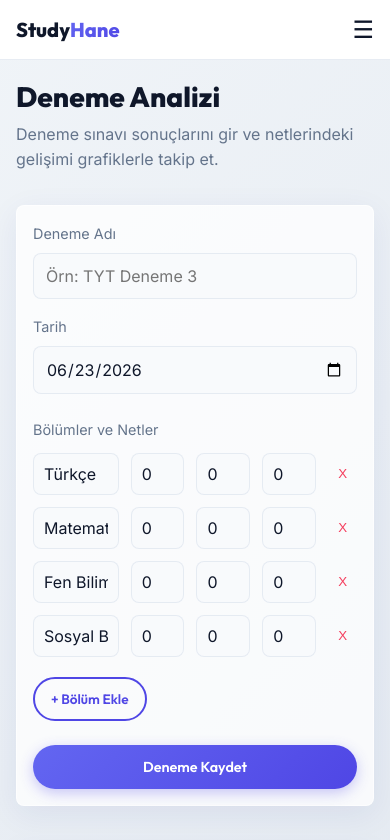
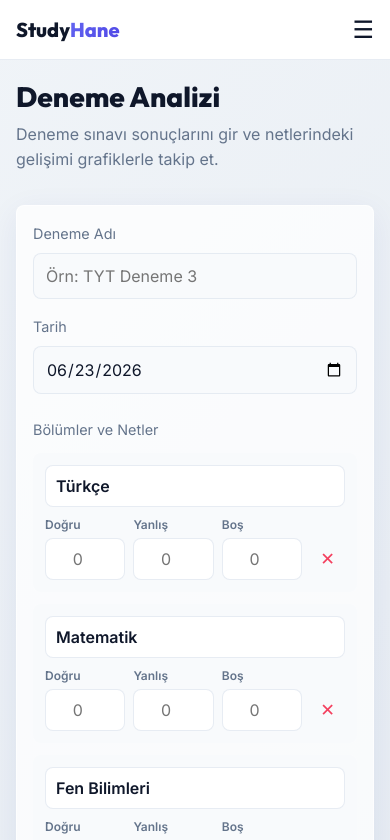
Before and after one commit to Mutlu3/StudyHane, a Next.js app: page /dashboard/exams in a window 390 px wide. Shown: the top 840 px of the page. Built offline with nearby package versions, Linux system fonts and the light colour scheme; no server answers; the database is empty; sample sign-in values are in the browser's storage.

Commit message:
Fix mobile dashboard sizing, exam 025 bug, AI analysis errors

```diff
--- a/src/app/api/mock-exams/ai-analysis/route.ts
+++ b/src/app/api/mock-exams/ai-analysis/route.ts
@@ -4,10 +4,12 @@ import { authOptions } from "@/lib/auth";
 import prisma from "@/lib/prisma";
 import { GoogleGenAI } from "@google/genai";
 
+export const dynamic = "force-dynamic";
+
 export async function POST() {
   const session = await getServerSession(authOptions);
   if (!session?.user) {
-    return new NextResponse("Unauthorized", { status: 401 });
+    return NextResponse.json({ analysis: "Analiz için giriş yapmanız gerekiyor." }, { status: 401 });
   }
 
   const userId = (session.user as any).id;
@@ -60,8 +62,10 @@ ${promptData}
     });
 
     return NextResponse.json({ analysis: response.text });
-  } catch (error) {
+  } catch (error: any) {
     console.error("AI Analysis Error:", error);
-    return new NextResponse("Internal Error", { status: 500 });
+    return NextResponse.json({
+      analysis: "Yapay zeka şu an meşgul, lütfen birkaç saniye sonra tekrar deneyin. (Hata: " + (error?.message || "Bilinmeyen") + ")"
+    });
   }
 }
--- a/src/app/dashboard/exams/page.tsx
+++ b/src/app/dashboard/exams/page.tsx
@@ -32,10 +32,10 @@ export default function MockExamsPage() {
   const [examName, setExamName] = useState("");
   const [date, setDate] = useState(new Date().toISOString().split('T')[0]);
   const [sections, setSections] = useState([
-    { sectionName: "Türkçe", correct: 0, wrong: 0, empty: 0 },
-    { sectionName: "Matematik", correct: 0, wrong: 0, empty: 0 },
-    { sectionName: "Fen Bilimleri", correct: 0, wrong: 0, empty: 0 },
-    { sectionName: "Sosyal Bilimler", correct: 0, wrong: 0, empty: 0 },
+    { sectionName: "Türkçe", correct: "", wrong: "", empty: "" },
+    { sectionName: "Matematik", correct: "", wrong: "", empty: "" },
+    { sectionName: "Fen Bilimleri", correct: "", wrong: "", empty: "" },
+    { sectionName: "Sosyal Bilimler", correct: "", wrong: "", empty: "" },
   ]);
 
   useEffect(() => {
@@ -79,7 +79,7 @@ export default function MockExamsPage() {
   };
 
   const handleAddSection = () => {
-    setSections([...sections, { sectionName: "", correct: 0, wrong: 0, empty: 0 }]);
+    setSections([...sections, { sectionName: "", correct: "", wrong: "", empty: "" }]);
   };
 
   const handleSectionChange = (index: number, field: string, value: string | number) => {
@@ -95,19 +95,25 @@ export default function MockExamsPage() {
 
   const handleSubmit = async (e: React.FormEvent) => {
     e.preventDefault();
+    const parsed = sections.map(s => ({
+      sectionName: s.sectionName,
+      correct: parseInt(String(s.correct)) || 0,
+      wrong: parseInt(String(s.wrong)) || 0,
+      empty: parseInt(String(s.empty)) || 0,
+    }));
     try {
       const res = await fetch("/api/mock-exams", {
         method: "POST",
         headers: { "Content-Type": "application/json" },
-        body: JSON.stringify({ examName, date, sections }),
+        body: JSON.stringify({ examName, date, sections: parsed }),
       });
       if (res.ok) {
         setExamName("");
         setSections([
-          { sectionName: "Türkçe", correct: 0, wrong: 0, empty: 0 },
-          { sectionName: "Matematik", correct: 0, wrong: 0, empty: 0 },
-          { sectionName: "Fen Bilimleri", correct: 0, wrong: 0, empty: 0 },
-          { sectionName: "Sosyal Bilimler", correct: 0, wrong: 0, empty: 0 },
+          { sectionName: "Türkçe", correct: "", wrong: "", empty: "" },
+          { sectionName: "Matematik", correct: "", wrong: "", empty: "" },
+          { sectionName: "Fen Bilimleri", correct: "", wrong: "", empty: "" },
+          { sectionName: "Sosyal Bilimler", correct: "", wrong: "", empty: "" },
         ]);
         fetchExams();
       } else {
@@ -221,45 +227,58 @@ export default function MockExamsPage() {
         <div style={{ marginBottom: '24px' }}>
           <label style={{ display: 'block', marginBottom: '12px', fontSize: '0.9rem', color: 'var(--text-muted)' }}>Bölümler ve Netler</label>
           {sections.map((section, idx) => (
-            <div key={idx} style={{ display: 'flex', gap: '12px', marginBottom: '12px', alignItems: 'center', flexWrap: 'wrap' }}>
+            <div key={idx} style={{ background: 'var(--bg-primary)', borderRadius: 'var(--radius-sm)', padding: '12px', marginBottom: '12px' }}>
+              <div style={{ marginBottom: '8px' }}>
                 <input
                   type="text"
                   required
                   value={section.sectionName}
                   onChange={e => handleSectionChange(idx, 'sectionName', e.target.value)}
                   placeholder="Ders/Bölüm Adı"
-                style={{ flex: 2, minWidth: '150px', padding: '10px', borderRadius: 'var(--radius-sm)', border: '1px solid var(--border)', background: 'var(--bg-primary)', color: 'var(--text-main)' }}
+                  style={{ width: '100%', padding: '10px', borderRadius: 'var(--radius-sm)', border: '1px solid var(--border)', background: 'var(--surface-solid)', color: 'var(--text-main)', fontWeight: 600 }}
                 />
+              </div>
+              <div style={{ display: 'grid', gridTemplateColumns: '1fr 1fr 1fr auto', gap: '8px', alignItems: 'end' }}>
+                <div>
+                  <label style={{ display: 'block', fontSize: '0.75rem', color: 'var(--text-muted)', marginBottom: '4px', fontWeight: 600 }}>Doğru</label>
                   <input
                     type="number"
                     required
                     min="0"
                     value={section.correct}
                     onChange={e => handleSectionChange(idx, 'correct', e.target.value)}
-                placeholder="Doğru"
-                style={{ flex: 1, minWidth: '80px', padding: '10px', borderRadius: 'var(--radius-sm)', border: '1px solid var(--border)', background: 'var(--bg-primary)', color: 'var(--text-main)' }}
+                    placeholder="0"
+                    style={{ width: '100%', padding: '10px', borderRadius: 'var(--radius-sm)', border: '1px solid var(--border)', background: 'var(--surface-solid)', color: 'var(--text-main)', textAlign: 'center' }}
                   />
+                </div>
+                <div>
+                  <label style={{ display: 'block', fontSize: '0.75rem', color: 'var(--text-muted)', marginBottom: '4px', fontWeight: 600 }}>Yanlış</label>
                   <input
                     type="number"
                     required
                     min="0"
                     value={section.wrong}
                     onChange={e => handleSectionChange(idx, 'wrong', e.target.value)}
-                placeholder="Yanlış"
-                style={{ flex: 1, minWidth: '80px', padding: '10px', borderRadius: 'var(--radius-sm)', border: '1px solid var(--border)', background: 'var(--bg-primary)', color: 'var(--text-main)' }}
+                    placeholder="0"
+                    style={{ width: '100%', padding: '10px', borderRadius: 'var(--radius-sm)', border: '1px solid var(--border)', background: 'var(--surface-solid)', color: 'var(--text-main)', textAlign: 'center' }}
                   />
+                </div>
+                <div>
+                  <label style={{ display: 'block', fontSize: '0.75rem', color: 'var(--text-muted)', marginBottom: '4px', fontWeight: 600 }}>Boş</label>
                   <input
                     type="number"
                     required
                     min="0"
                     value={section.empty}
                     onChange={e => handleSectionChange(idx, 'empty', e.target.value)}
-                placeholder="Boş"
-                style={{ flex: 1, minWidth: '80px', padding: '10px', borderRadius: 'var(--radius-sm)', border: '1px solid var(--border)', background: 'var(--bg-primary)', color: 'var(--text-main)' }}
+                    placeholder="0"
+                    style={{ width: '100%', padding: '10px', borderRadius: 'var(--radius-sm)', border: '1px solid var(--border)', background: 'var(--surface-solid)', color: 'var(--text-main)', textAlign: 'center' }}
                   />
-              <button type="button" onClick={() => handleRemoveSection(idx)} style={{ color: 'var(--accent)', background: 'none', border: 'none', cursor: 'pointer', padding: '10px' }}>
-                X
+                </div>
+                <button type="button" onClick={() => handleRemoveSection(idx)} style={{ color: 'var(--accent)', background: 'none', border: 'none', cursor: 'pointer', padding: '10px', fontSize: '1.1rem' }}>
+                  ✕
                 </button>
+              </div>
             </div>
           ))}
           <button type="button" onClick={handleAddSection} className="btn btn-outline" style={{ padding: '8px 16px', fontSize: '0.85rem', marginTop: '8px' }}>
--- a/src/app/dashboard/page.tsx
+++ b/src/app/dashboard/page.tsx
@@ -7,8 +7,8 @@ export default function DashboardPage() {
 
   return (
     <div className="animate-fade-in">
-      <h1 style={{ fontSize: '2.5rem', marginBottom: '8px' }}>Merhaba, {session?.user?.name} 👋</h1>
-      <p style={{ color: 'var(--text-muted)', marginBottom: '32px' }}>İşte bugünkü çalışma özetin.</p>
+      <h1 style={{ fontSize: 'clamp(1.5rem, 4vw, 2.5rem)', marginBottom: '8px' }}>Merhaba, {session?.user?.name} 👋</h1>
+      <p style={{ color: 'var(--text-muted)', marginBottom: '24px', fontSize: '0.9rem' }}>İşte bugünkü çalışma özetin.</p>
 
       {/* Stats Grid */}
       <div className="grid-3" style={{ marginBottom: '40px' }}>
```
Lines whose indentation alone changed are shown as unchanged.
